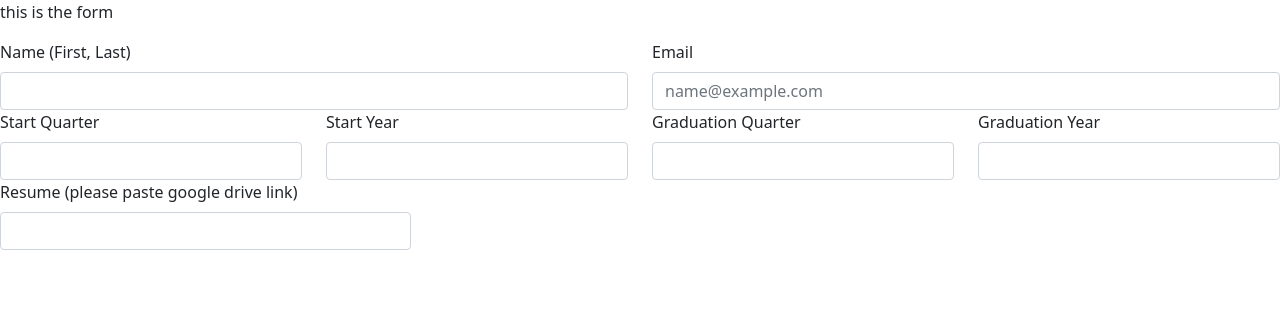
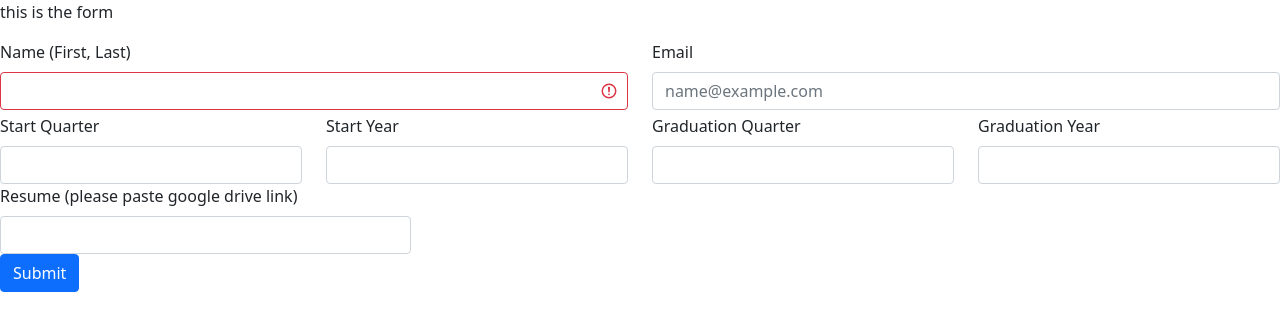
Before and after one commit to TritonSE/TSE-Application-Form, a React (Create React App) app in the folder frontend/: page / in a window 1280 px wide. Shown: the top 330 px of the page. Built offline with nearby package versions, Linux system fonts and the light colour scheme.

Commit message:
-m form validation attempt

```diff
--- a/frontend/src/components/ApplicationForm.jsx
+++ b/frontend/src/components/ApplicationForm.jsx
@@ -1,4 +1,5 @@
 import Form from "react-bootstrap/Form"
+import Button from "react-bootstrap/Button"
 import { useState } from "react";
 import { Col, Row} from "react-bootstrap";
 import "bootstrap/dist/css/bootstrap.min.css";
@@ -6,6 +7,8 @@ import "bootstrap/dist/css/bootstrap.min.css";
 const ApplicationForm = (props) => {
   // initialize state below this line
   const [formPersonalInfo, setPersonalInfo] = useState({});
+  const [errors, setErrors] = useState({});
+  const [valid, setValid] = useState(true);
 
   // create any event handler functions below this line
 
@@ -13,9 +16,36 @@ const ApplicationForm = (props) => {
     setPersonalInfo({...formPersonalInfo, [fieldName]: value});
   }
 
+  const handleErrors = () => {
+    const name = formPersonalInfo.name;
+    console.log(name)
+
+    // name
+    if (/\d/.test(name) != false){
+      setErrors({...errors, [name]: "Username cannot contain numbers"})
+      setValid(...false);
+    }
+    console.log(errors)
+    console.log(valid)
+    // email
+
+    // start quarter and graudation quarter
+
+    // start year and graduation year
+
+    // resume
+
+  }
+
+  const handleSubmit = (e) => {
+    e.preventDefault();
+    handleErrors();
+    console.log(formPersonalInfo)
+  }
+
   // all html related material below here
   return (
-    <Form>
+    <Form onSubmit={handleSubmit}>
       <p>this is the form</p>
       {/* Personal Information Section below this line*/}
       <Row>
@@ -27,8 +57,12 @@ const ApplicationForm = (props) => {
               type ="text"
               onChange={(e) => {
                 changePersonalInfo("name", e.target.value)
-              }}>
+              }}
+              isInvalid={valid}>
             </Form.Control>
+            <Form.Control.Feedback type="invalid">
+              {errors.name}
+            </Form.Control.Feedback>
           </Form.Group>
         </Col>
         <Col>
@@ -54,7 +88,7 @@ const ApplicationForm = (props) => {
               required
               type ="text"
               onChange={(e) => {
-                changePersonalInfo("start quarter", e.target.value)
+                changePersonalInfo("startQuarter", e.target.value)
                 }}>
             </Form.Control>
           </Form.Group>
@@ -66,7 +100,7 @@ const ApplicationForm = (props) => {
               required
               type ="text"
               onChange={(e) => {
-                changePersonalInfo("start year", e.target.value)
+                changePersonalInfo("startYear", e.target.value)
               }}>
             </Form.Control>
           </Form.Group>
@@ -78,7 +112,7 @@ const ApplicationForm = (props) => {
               required
               type ="text"
               onChange={(e) => {
-                changePersonalInfo("graduation quarter", e.target.value)
+                changePersonalInfo("graduationQuarter", e.target.value)
               }}>
             </Form.Control>
           </Form.Group>
@@ -90,7 +124,7 @@ const ApplicationForm = (props) => {
               required
               type ="text"
               onChange={(e) => {
-                changePersonalInfo("graduation year", e.target.value)
+                changePersonalInfo("graduationYear", e.target.value)
               }}>
             </Form.Control>
           </Form.Group>
@@ -112,6 +146,8 @@ const ApplicationForm = (props) => {
         </Col>
       </Row>
 
+      <Button type="submit">Submit</Button>
+
       {/* Checkboxes Section below this line*/}
 
       {/* Free Response Section below this line*/}
```
